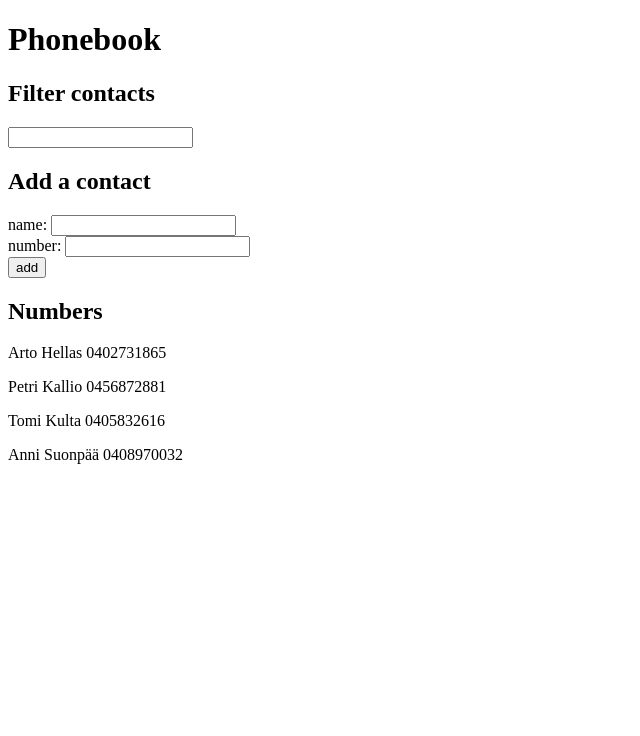
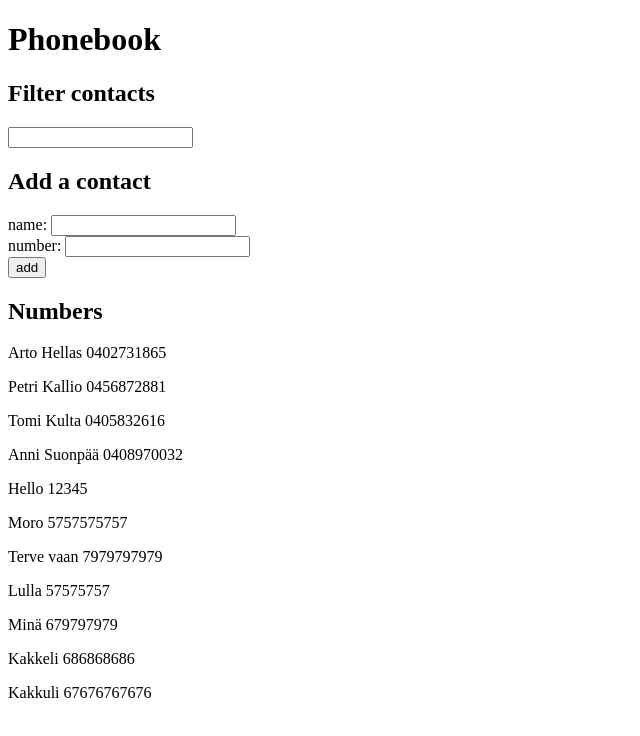
Before and after one commit to Jokemon-coder/FullStackOpen2, a React (Vite) app in the folder PhoneBook/: page / in a window 1280 px wide. Shown: the top 736 px of the page, without its empty margins (0-640 px from the left). Built offline with nearby package versions, Linux system fonts and the light colour scheme; data requests are answered from the project's data file.

Commit message:
Task 2.13 done

```diff
--- a/PhoneBook/db.json
+++ b/PhoneBook/db.json
@@ -19,6 +19,41 @@
       "name": "Anni Suonpää",
       "number": "0408970032",
       "id": 4
+    },
+    {
+      "name": "Hello",
+      "number": "12345",
+      "id": 5
+    },
+    {
+      "name": "Moro",
+      "number": "5757575757",
+      "id": 6
+    },
+    {
+      "name": "Terve vaan",
+      "number": "7979797979",
+      "id": 7
+    },
+    {
+      "name": "Lulla",
+      "number": "57575757",
+      "id": 8
+    },
+    {
+      "name": "Minä",
+      "number": "679797979",
+      "id": 9
+    },
+    {
+      "name": "Kakkeli",
+      "number": "686868686",
+      "id": 10
+    },
+    {
+      "name": "Kakkuli",
+      "number": "67676767676",
+      "id": 11
     }
   ]
 }
--- a/PhoneBook/src/App.jsx
+++ b/PhoneBook/src/App.jsx
@@ -3,6 +3,7 @@ import ContactForm from './Components/ContactForm'
 import Contacts from './Components/Contacts'
 import Filter from './Components/Filter'
 import axios from 'axios'
+import notes from './Services/notes'
 
 const App = () => {
   const [persons, setPersons] = useState([])
@@ -10,11 +11,17 @@ const App = () => {
   const [newNum, setNewNum] = useState("")
 
   const GetAllContacts = () => {
-    axios.get("http://localhost:3000/persons").then((response) => {
-      console.log(response.data);
-      setPersons(response.data);
-  })
+    notes.GetAll().then((personsData) => {
+      setPersons(personsData);
+    });
   }
+
+  const AddNewContact = (newContact) => {
+    notes.AddContact(newContact).then(() => {
+      GetAllContacts();
+    })
+  }
+
   useEffect(() => {
     GetAllContacts();
   }, [])
@@ -49,11 +56,7 @@ const App = () => {
     {
       console.log(nameObject);
       console.log(persons);
-      axios.post("http://localhost:3000/persons", nameObject).then((response) => {
-        console.log(response);
-      }).then(() => {
-        GetAllContacts();
-      })
+      AddNewContact(nameObject);
       setNewName("");
       e.target.reset();
 
--- /dev/null
+++ b/PhoneBook/src/Services/notes.js
@@ -0,0 +1,16 @@
+import axios from "axios";
+
+const baseUrl = "http://localhost:3000/persons";
+
+const GetAll = () => {
+    const req = axios.get(baseUrl);
+    return req.then((response) => {
+        return response.data;
+    })
+}
+
+const AddContact = (contact) => {
+    return axios.post(baseUrl, contact);
+}
+
+export default {GetAll, AddContact};
```
